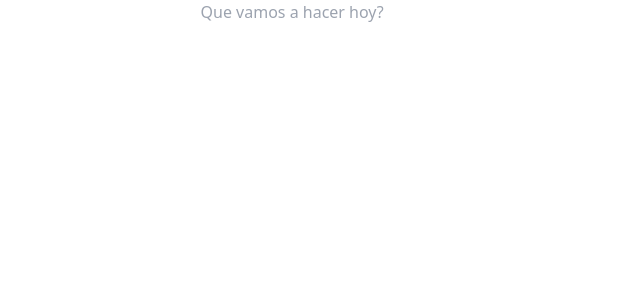
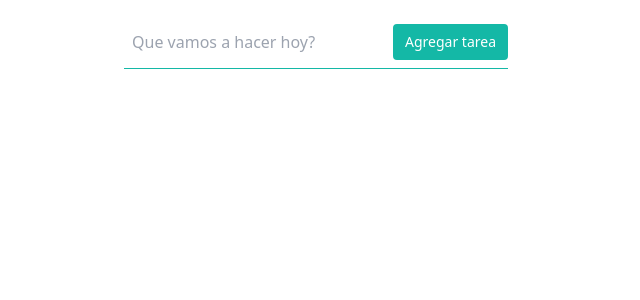
Before and after one commit to KarenLettieri/Pamboo-CodeChallenge, a React (Create React App) app in the folder code-challenge/: page / in a window 1280 px wide. Shown: the top 300 px of the page, without its empty margins (324-964 px from the left). Built offline with nearby package versions, Linux system fonts and the light colour scheme.

Commit message:
starting form component function with hooks

```diff
--- a/code-challenge/src/App.css
+++ b/code-challenge/src/App.css
@@ -2,10 +2,6 @@
   text-align: center;
 }
 
-.App-logo {
-  height: 40vmin;
-  pointer-events: none;
-}
 
 @media (prefers-reduced-motion: no-preference) {
   .App-logo {
@@ -27,12 +23,3 @@
 .App-link {
   color: #61dafb;
 }
-
-@keyframes App-logo-spin {
-  from {
-    transform: rotate(0deg);
-  }
-  to {
-    transform: rotate(360deg);
-  }
-}
--- a/code-challenge/src/App.js
+++ b/code-challenge/src/App.js
@@ -5,7 +5,7 @@ import TaskContainer from './components/TaskContainer';
 
 function App() {
   return (
-    <div className="App">
+    <div >
      <TaskContainer />
     </div>
   );
--- a/code-challenge/src/components/TaskForm.jsx
+++ b/code-challenge/src/components/TaskForm.jsx
@@ -1,12 +1,23 @@
-import React from 'react'
+import React, {useState} from 'react'
 
 const TaskForm = () => {
-  return (
-    <form>
-        <input type='text' className='' placeholder='Que vamos a hacer hoy?'></input>
-        <button type='submit' className='' ></button>
-    </form>
-  )
+
+    const [value, setValue] = useState("");
+
+    const handleSubmit = (e) => {
+        e.preventDefault();
+
+        console.log(value)
+    };
+
+    return (
+        <form className='w-full max-w-sm flex-1 mx-auto my-4' onSubmit={handleSubmit}>
+            <div className='flex items-center border-b border-teal-500 py-2'>
+                <input type='text' onChange={(e) => setValue(e.target.value)} placeholder='Que vamos a hacer hoy?' className='appearance-none bg-transparent border-none w-full text-gray-700 mr-3 py-1 px-2 leading-tight focus:outline-none' id='username'></input>
+                <button type='submit' className='flex-shrink-0 bg-teal-500 hover:bg-teal-700 border-teal-500 hover:border-teal-700 text-sm border-4 text-white py-1 px-2 rounded'>Agregar tarea</button>
+            </div>
+        </form>
+    )
 }
 
 export default TaskForm
```
